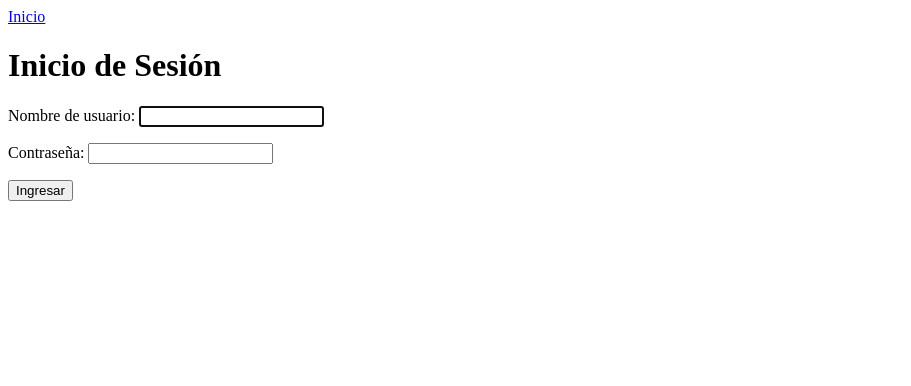
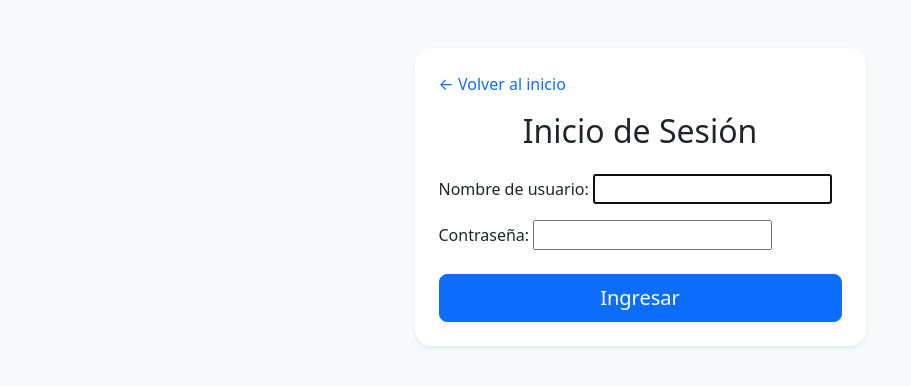
Before and after one commit to Auditor2003/Proyecto_Modulo_6__ABP, a Django app: page /login/ in a window 1280 px wide. Shown: the top 386 px of the page, without its empty margins (0-911 px from the left). Run offline with Django 5.2, Linux system fonts and the light colour scheme.

Commit message:
Mejorar diseño del login usando Bootstrap y tarjeta centrada

```diff
--- a/tareas/templates/tareas/login.html
+++ b/tareas/templates/tareas/login.html
@@ -5,25 +5,54 @@
 
     <!-- Aquí defino el título que veré en la pestaña del navegador -->
     <title>Login</title>
+
+    <!-- Aquí conecto Bootstrap para darle un diseño más bonito a mi página -->
+    <link href="https://cdn.jsdelivr.net/npm/bootstrap@5.3.3/dist/css/bootstrap.min.css" rel="stylesheet">
 </head>
-<body>
+<body class="bg-light">
 
-    <!-- Aquí muestro un enlace simple para volver al inicio -->
-    <a href="{% url 'home' %}">Inicio</a>
+    <!-- Aquí creo un contenedor principal con margen superior -->
+    <div class="container mt-5">
+
+        <!-- Aquí centro el contenido en la página -->
+        <div class="row justify-content-center">
+
+            <!-- Aquí defino el ancho de la tarjeta del login -->
+            <div class="col-md-6 col-lg-5">
+
+                <!-- Aquí creo una tarjeta visual para que el login se vea más ordenado -->
+                <div class="card shadow-sm border-0 rounded-4">
+
+                    <!-- Aquí defino el cuerpo de la tarjeta -->
+                    <div class="card-body p-4">
+
+                        <!-- Aquí muestro un enlace para volver al inicio -->
+                        <div class="mb-3">
+                            <a href="{% url 'home' %}" class="text-decoration-none">← Volver al inicio</a>
+                        </div>
 
                         <!-- Aquí muestro el título principal del formulario -->
-    <h1>Inicio de Sesión</h1>
+                        <h1 class="h2 text-center mb-4">Inicio de Sesión</h1>
 
                         <!-- Aquí creo el formulario de login -->
                         <form method="post">
                             {% csrf_token %}
 
-        <!-- Aquí muestro el formulario que Django envía automáticamente -->
+                            <!-- Aquí muestro el formulario automático de Django -->
                             {{ form.as_p }}
 
                             <!-- Aquí agrego el botón para iniciar sesión -->
-        <button type="submit">Ingresar</button>
+                            <div class="d-grid mt-4">
+                                <button type="submit" class="btn btn-primary btn-lg rounded-3">Ingresar</button>
+                            </div>
                         </form>
+
+                    </div>
+                </div>
+
+            </div>
+        </div>
+    </div>
 
 </body>
 </html>
```
Lines whose indentation alone changed are shown as unchanged.
